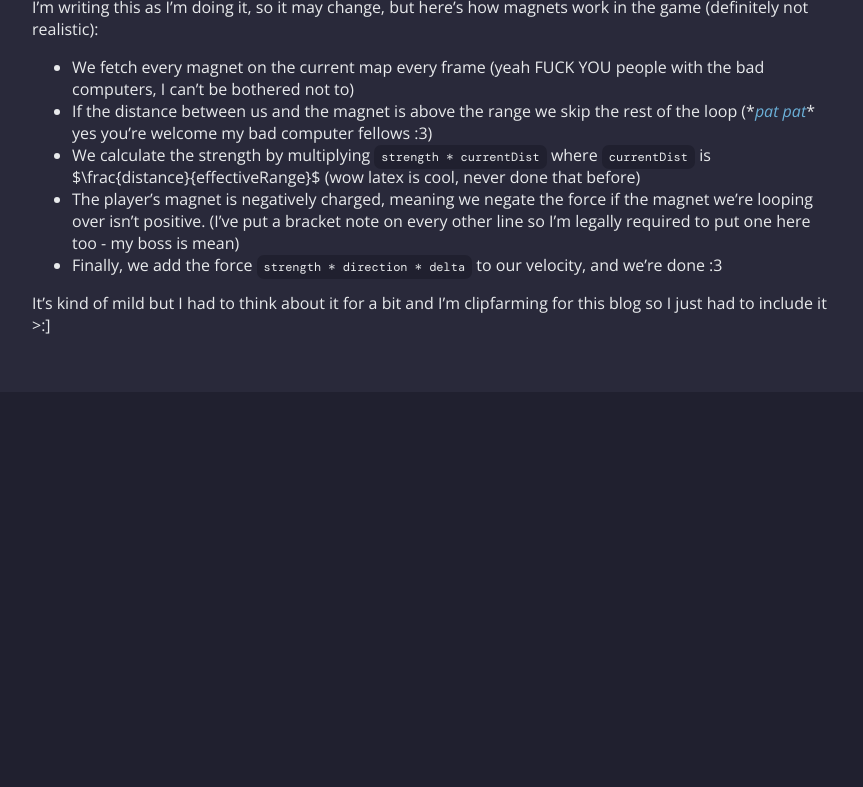
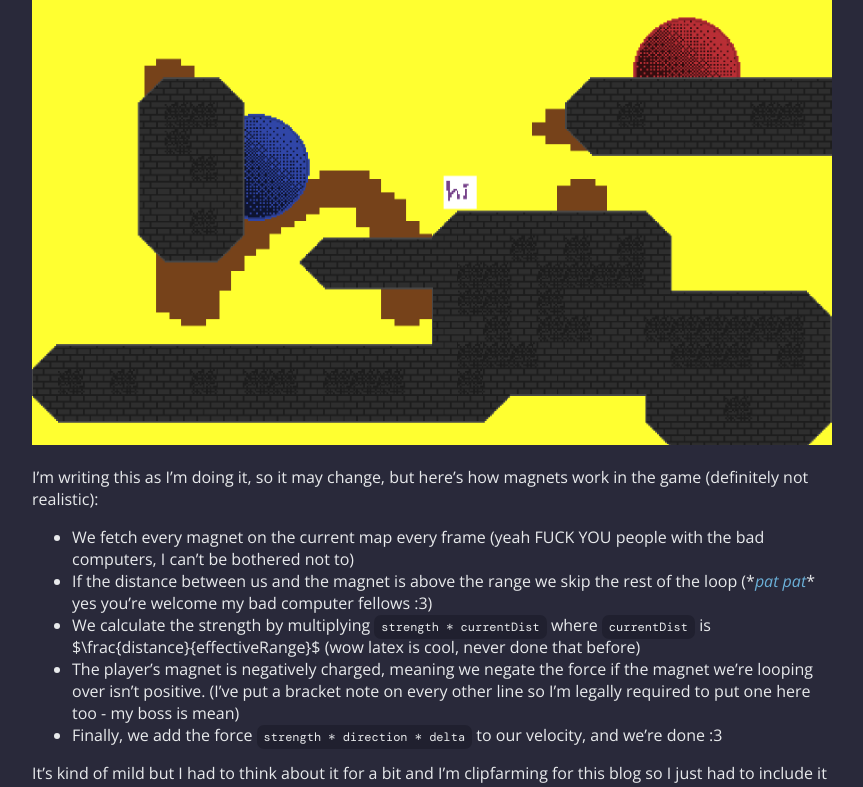
Before and after one commit to snuggyizme/snuggyizme.github.io, a Jekyll site: the page built from ramblings/2.md, in a window 1280 px wide. Shown: the part 1137-1924 px from the top of the page, without its empty margins (208-1071 px from the left). Built offline with Jekyll 4.4.1, drawn with Linux system fonts in a browser that asks for light colours; some web fonts are replaced; before the commit the page ends 1537 px from its top, so only the background shows below that.

Commit message:
Update Ramble 2

```diff
--- a/ramblings/2.md
+++ b/ramblings/2.md
@@ -23,6 +23,8 @@ You can get different handheld magnets which do different things too.
 *Followed by a second:*
 ![GIF - You're either blind (sad) or have a laughable internet connection](/assets/gifs/4.gif)
 
+![IMG - Magnets doing no magnet things. Stare.](/assets/imgs/2.png)
+
 I'm writing this as I'm doing it, so it may change, but here's how magnets work in the game (definitely not realistic):
 - We fetch every magnet on the current map every frame (yeah FUCK YOU people with the bad computers, I can't be bothered not to)
 - If the distance between us and the magnet is above the range we skip the rest of the loop (\**pat pat*\* yes you're welcome my bad computer fellows :3)
```
Also changed, not shown: other parts of ramblings/2.md (+2 -0 lines).
